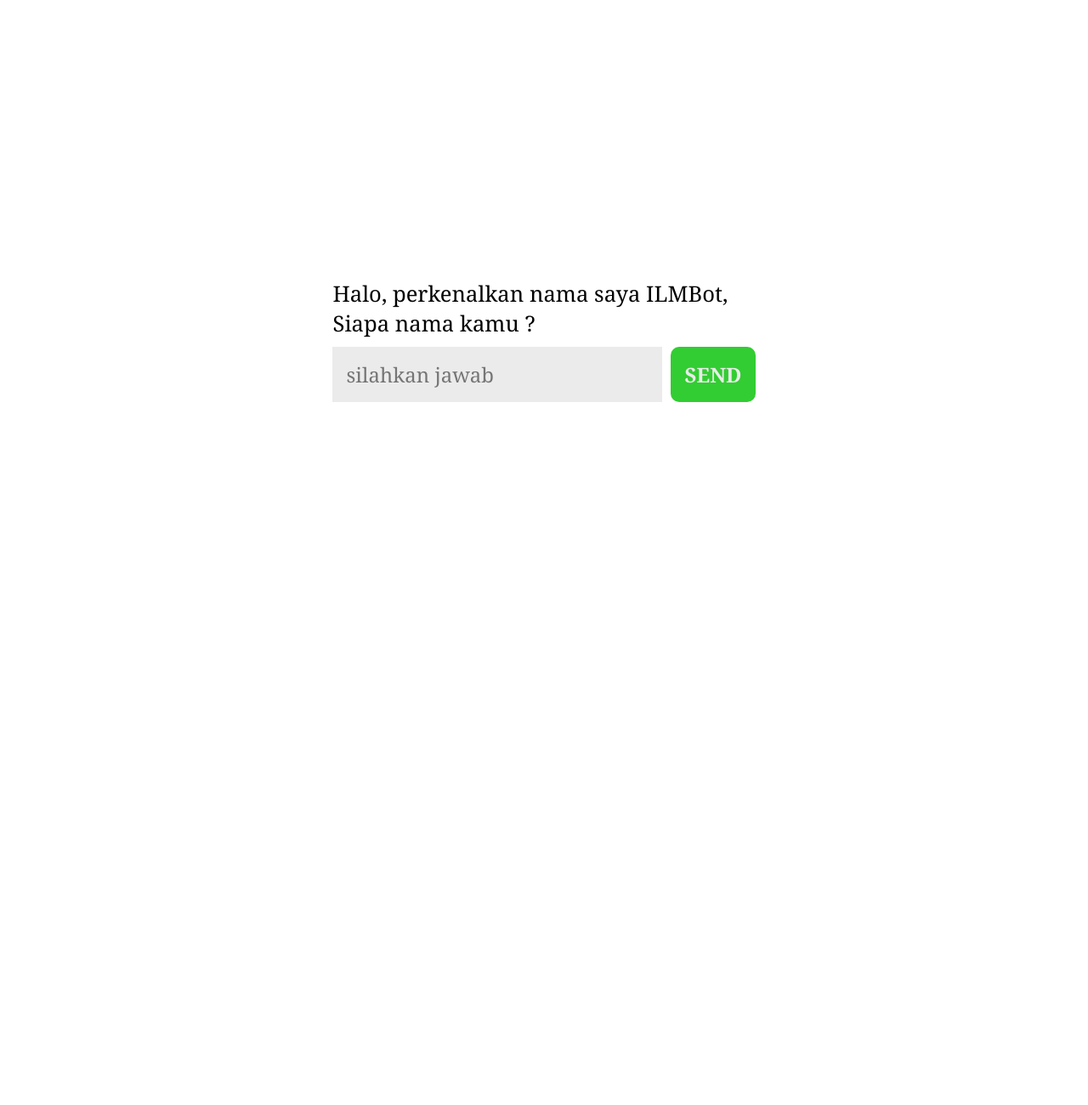
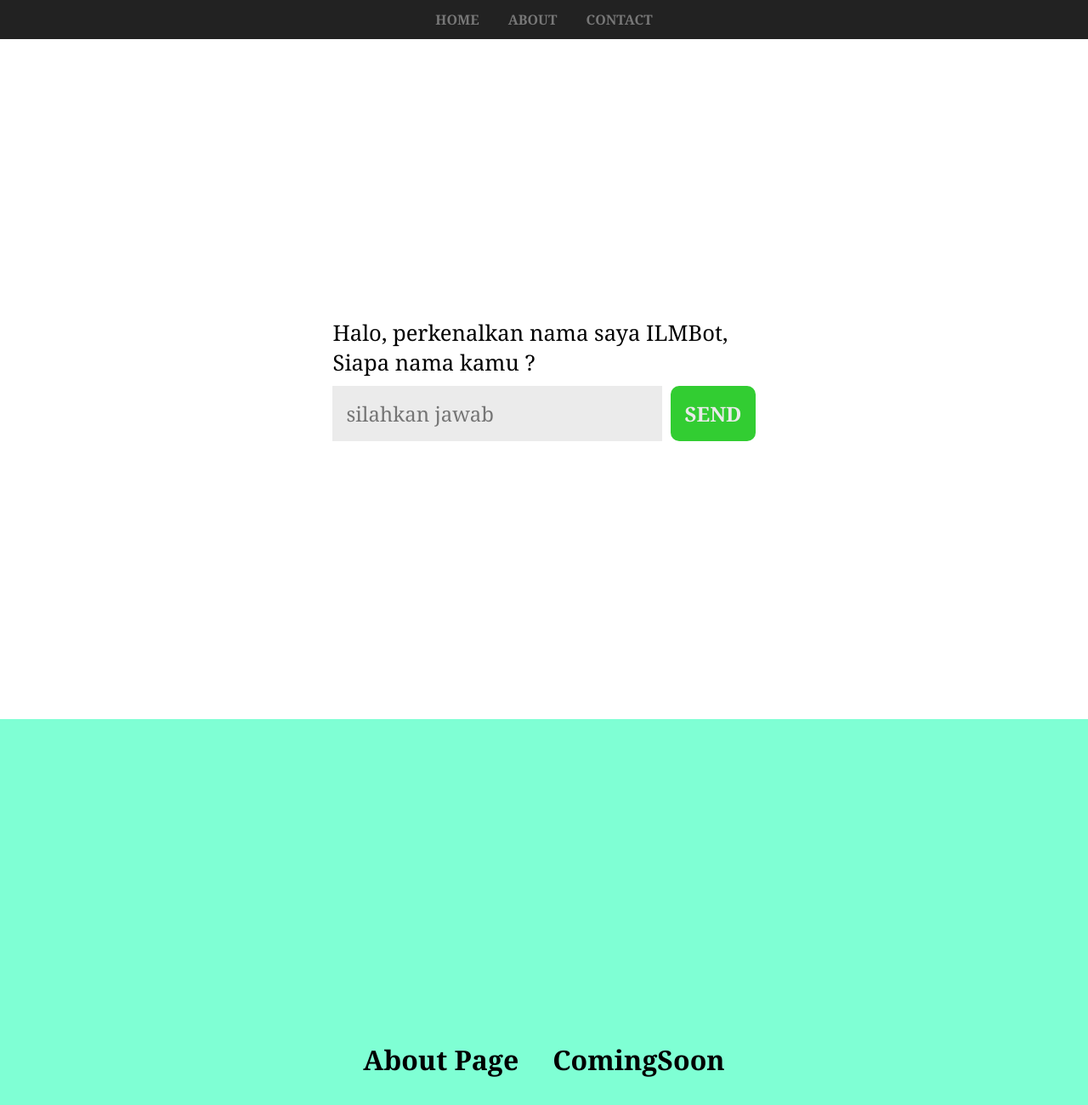
Before and after one commit to ahmadilham13/FakeBot.github.io, a plain HTML site: page index.html in a window 1280 px wide. Shown: the whole page at 85% size. Before the commit the page ends 800 px from the top, so only its background shows below. Drawn offline with Linux system fonts and the light colour scheme.

Commit message:
new feature navbar

```diff
--- a/index.html
+++ b/index.html
@@ -9,6 +9,13 @@
     <title>FAKE BOT</title>
 </head>
 <body>
+    <nav>
+        <ul>
+            <li><a href="#home">Home</a></li>
+            <li><a href="#about">About</a></li>
+            <li><a href="#contact">Contact</a></li>
+        </ul>
+    </nav>
     <div class="container">
         <div class="wrapper">
             <div class="content">
@@ -21,6 +28,19 @@
         </div>
     </div>
     <div id="loaders"></div>
+
+    <div id="about">
+        <div class="aboutContainer">
+            <div class="aboutWrapper">
+                <div class="aboutContent">
+                    <h1>About Page</h1>
+                </div>
+                <div class="aboutContent">
+                    <h1>ComingSoon</h1>
+                </div>
+            </div>
+        </div>
+    </div>
     <!-- script -->
     <script src="./bot.js"></script>
 </body>
--- a/style.css
+++ b/style.css
@@ -5,7 +5,35 @@ body {
     padding: 0;
     box-sizing: border-box;
     font-family: Cambria, Cochin, Georgia, Times, 'Times New Roman', serif;
+    scroll-behavior: smooth;
 }
+
+ul {
+    display: flex;
+    gap: 10px;
+    background: #222;
+    justify-content: center;
+    align-items: center;
+}
+
+li {
+    display: flex;
+    padding: 12px;
+    list-style-type: none;
+}
+
+li > a {
+    color: #777777;
+    text-decoration: none;
+    text-transform: uppercase;
+    font-weight: 600;
+}
+
+li > a:hover {
+    color: white;
+    transition: .3s all ease-in-out;
+}
+
 .container {
     width: 500px;
     margin: 0 auto;
@@ -86,3 +114,19 @@ button:hover {
     }
 
 }
+
+.aboutContainer {
+    width: 100%;
+    min-height: 100vh;
+    display: flex;
+    justify-content: center;
+    background-color: aquamarine;
+    align-items: center;
+}
+
+
+
+.aboutWrapper {
+    display: flex;
+    gap: 40px;
+}
```
